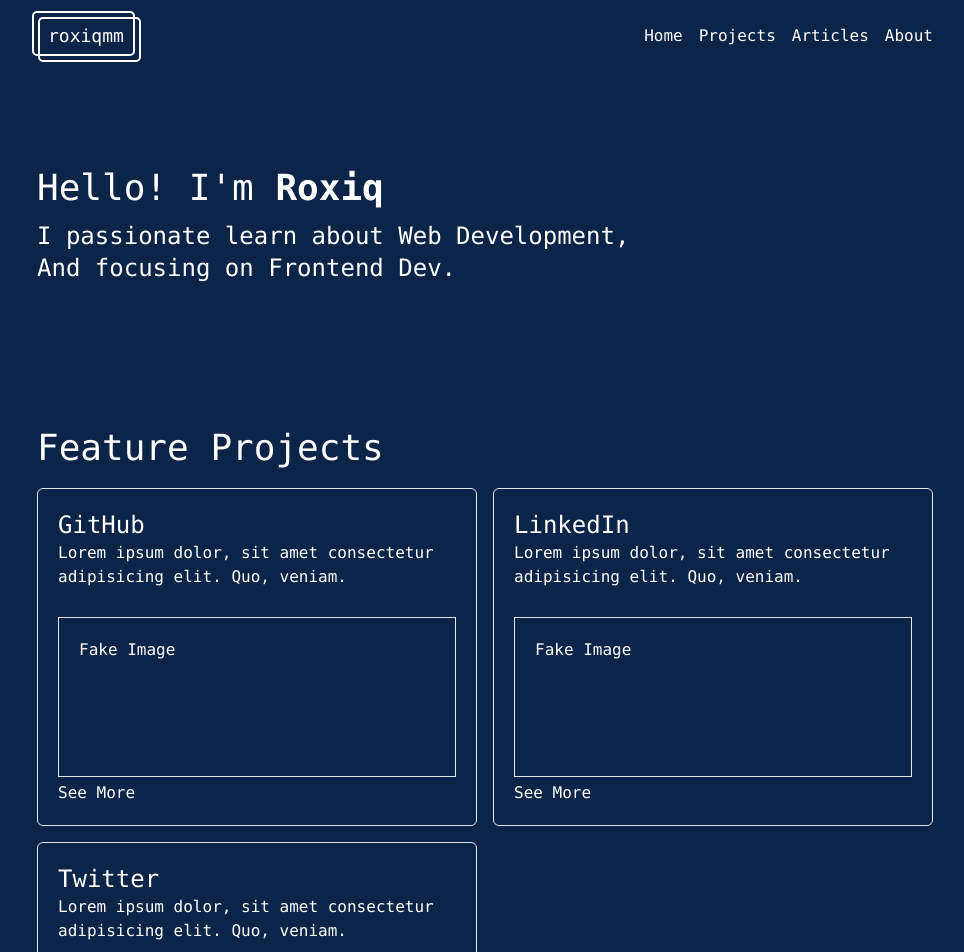
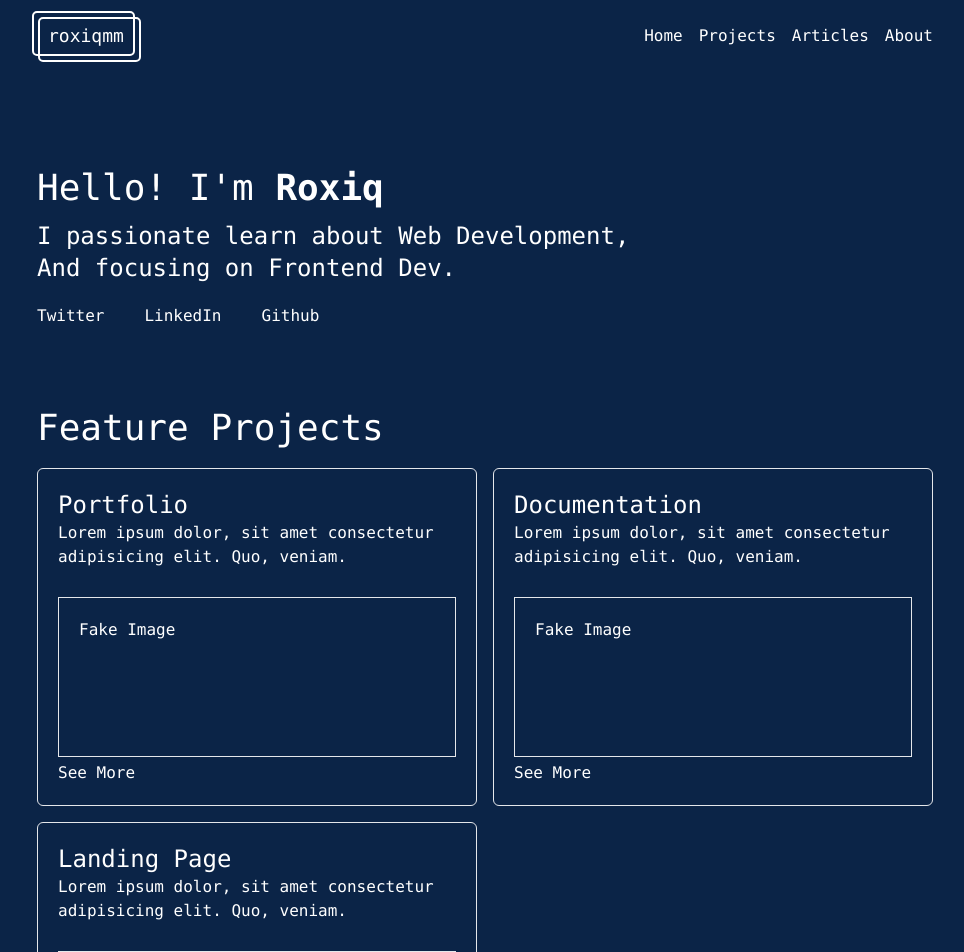
Before and after one commit to roxiqmulnam/personal-website-roxiqmm, a Next.js app: page / in a window 1280 px wide. Shown: the top 952 px of the page, without its empty margins (155-1119 px from the left). Built offline with nearby package versions, Linux system fonts and the light colour scheme.

Commit message:
readd fake template

```diff
--- a/src/components/layouts/Hero.tsx
+++ b/src/components/layouts/Hero.tsx
@@ -1,23 +1,49 @@
 import React from "react";
 
-type MotionLinkProps = {
+type ListProps = {
   title: string;
-  desc: string;
+  desc?: string;
   url?: string;
 };
 
-const contactList: MotionLinkProps[] = [
+const projectList: ListProps[] = [
   {
-    title: "GitHub",
+    title: "Portfolio",
     desc: "Lorem ipsum dolor, sit amet consectetur adipisicing elit. Quo, veniam.",
   },
   {
-    title: "LinkedIn",
+    title: "Documentation",
     desc: "Lorem ipsum dolor, sit amet consectetur adipisicing elit. Quo, veniam.",
   },
   {
+    title: "Landing Page",
+    desc: "Lorem ipsum dolor, sit amet consectetur adipisicing elit. Quo, veniam.",
+  },
+];
+const articleList: ListProps[] = [
+  {
+    title: "HTML",
+    desc: "Lorem ipsum dolor, sit amet consectetur adipisicing elit. Quo, veniam.",
+  },
+  {
+    title: "CSS",
+    desc: "Lorem ipsum dolor, sit amet consectetur adipisicing elit. Quo, veniam.",
+  },
+  {
+    title: "Javascript",
+    desc: "Lorem ipsum dolor, sit amet consectetur adipisicing elit. Quo, veniam.",
+  },
+];
+
+const contactList: ListProps[] = [
+  {
     title: "Twitter",
-    desc: "Lorem ipsum dolor, sit amet consectetur adipisicing elit. Quo, veniam.",
+  },
+  {
+    title: "LinkedIn",
+  },
+  {
+    title: "Github",
   },
 ];
 
@@ -31,13 +57,18 @@ export default function Hero() {
           </h1>
           <h3>I passionate learn about Web Development,</h3>
           <h3>And focusing on Frontend Dev.</h3>
+          <div className="flex gap-10 mt-5">
+            {contactList.map((list) => (
+              <p>{list.title}</p>
+            ))}
+          </div>
         </section>
 
-        <article className="mt-36">
+        <article className="mt-30">
           <h1>Feature Projects</h1>
           <div className="my-5 grid grid-cols-2 gap-4">
-            {contactList.map((link) => (
-              <div className="border rounded-md p-5">
+            {projectList.map((link) => (
+              <div className="rounded-md border p-5">
                 <h3>{link.title}</h3>
                 <p>{link.desc}</p>
                 <br />
@@ -50,8 +81,8 @@ export default function Hero() {
         <article className="mt-10">
           <h1>Feature Articles</h1>
           <div className="my-5 grid grid-cols-2 gap-4">
-            {contactList.map((link) => (
-              <div className="border rounded-md p-5">
+            {articleList.map((link) => (
+              <div className="rounded-md border p-5">
                 <h3>{link.title}</h3>
                 <p>{link.desc}</p>
                 <br />
```
